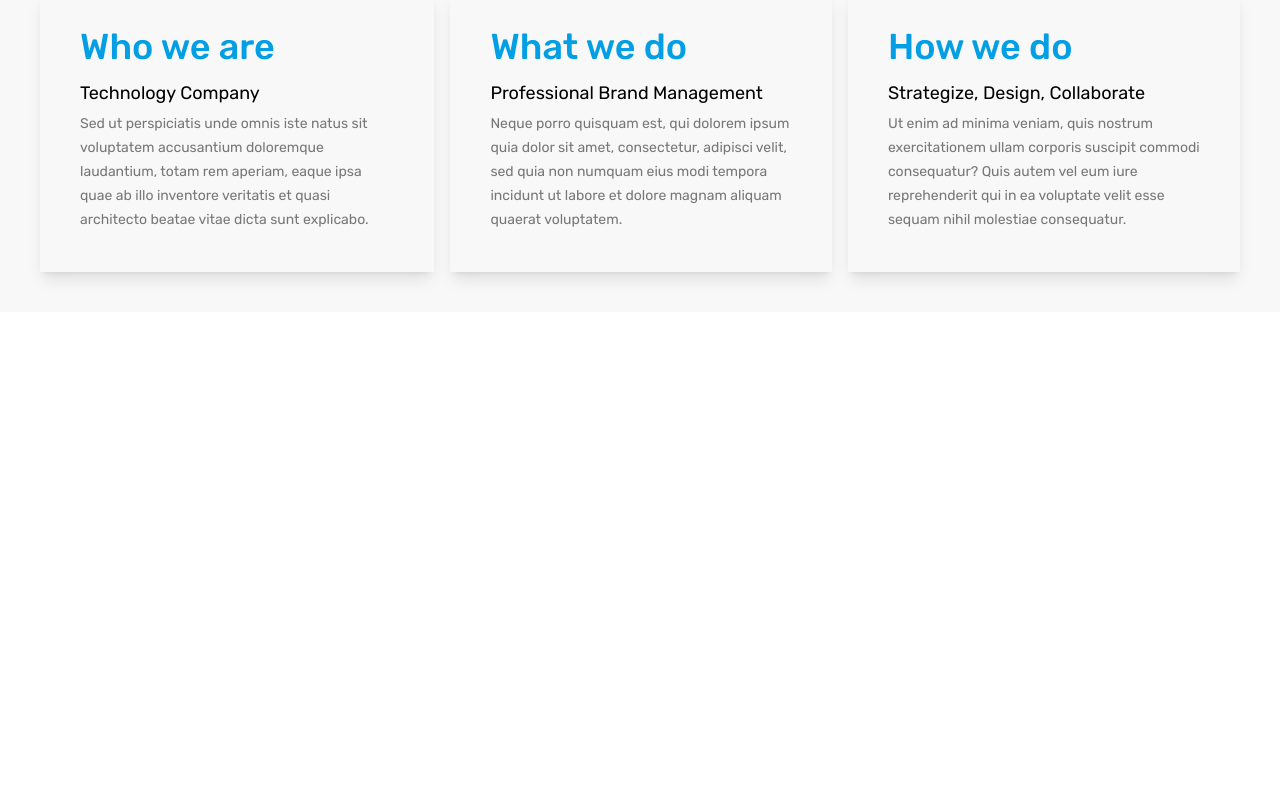
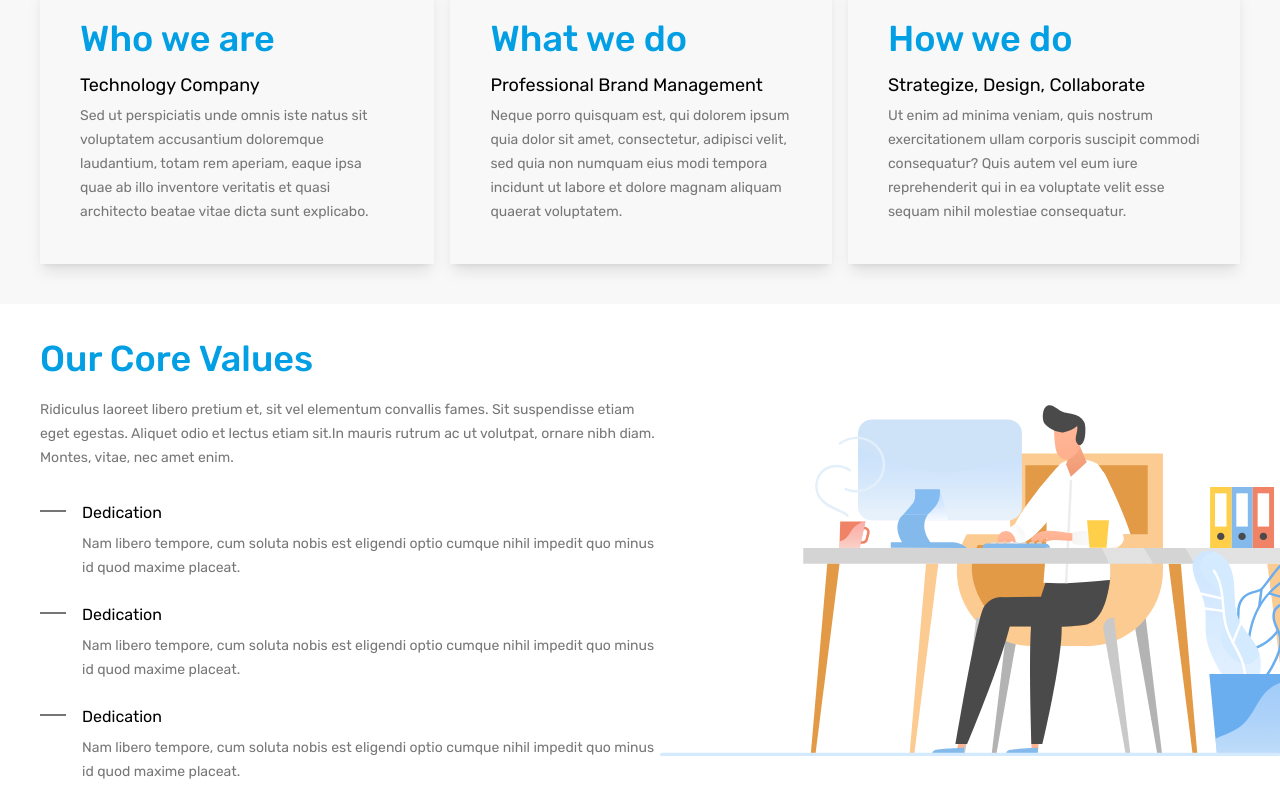
Before and after one commit to ImdaduRohman/algobash, a React (Vite) app: page / in a window 1280 px wide. Shown: the part 526-1326 px from the top of the page. Before the commit the page ends 838 px from the top, so only its background shows below. Built offline with nearby package versions, Linux system fonts and the light colour scheme; a web font is replaced by a local one.

Commit message:
feat: add Our Value section

```diff
--- a/src/App.jsx
+++ b/src/App.jsx
@@ -2,6 +2,7 @@ import './App.css'
 import Header from './components/Header'
 import HeroSection from './section/HeroSection'
 import OurServiceSection from './section/OurServiceSection'
+import OurValueSection from './section/OurValueSection'
 
 function App() {
   return (
@@ -9,6 +10,7 @@ function App() {
       <Header />
       <HeroSection />
       <OurServiceSection />
+      <OurValueSection />
     </>
   )
 }
--- a/src/components/Header.jsx
+++ b/src/components/Header.jsx
@@ -1,6 +1,6 @@
 export default function Header() {
   return (
-    <div className="flex justify-between items-center container px-8 lg:px-28 py-8">
+    <div className="flex justify-between items-center container px-8 lg:px-28 py-7">
       <img src="/logo.svg" alt="logo" />
       <div className="font-medium">Nav Link (on going)</div>
     </div>
--- /dev/null
+++ b/src/section/OurValueSection.jsx
@@ -0,0 +1,37 @@
+import { style } from "../style"
+export default function OurValueSection() {
+  return (
+    <div className="grid grid-cols-1 md:grid-cols-2 mt-10 ml-10">
+      <div>
+        <div className={`${style.title} mb-6`}>Our Core Values</div>
+        <div className={style.content}>Ridiculus laoreet libero pretium et, sit vel elementum convallis fames. Sit suspendisse etiam eget egestas. Aliquet odio et lectus etiam sit.In mauris rutrum ac ut volutpat, ornare nibh diam. Montes, vitae, nec amet enim.</div>
+        <div className="mt-6">
+          <div className="flex items-start gap-4 mb-4">
+            <img src="/strip.svg" alt="strip-image" className="mt-4"/>
+            <div>
+              <div className="text-base leading-[38px] font-normal">Dedication</div>
+              <div className={style.content}>Nam libero tempore, cum soluta nobis est eligendi optio cumque nihil impedit quo minus id quod maxime placeat.</div>
+            </div>
+          </div>
+          <div className="flex items-start gap-4 mb-4">
+            <img src="/strip.svg" alt="strip-image" className="mt-4"/>
+            <div>
+              <div className="text-base leading-[38px] font-normal">Dedication</div>
+              <div className={style.content}>Nam libero tempore, cum soluta nobis est eligendi optio cumque nihil impedit quo minus id quod maxime placeat.</div>
+            </div>
+          </div>
+          <div className="flex items-start gap-4 mb-4">
+            <img src="/strip.svg" alt="strip-image" className="mt-4"/>
+            <div>
+              <div className="text-base leading-[38px] font-normal">Dedication</div>
+              <div className={style.content}>Nam libero tempore, cum soluta nobis est eligendi optio cumque nihil impedit quo minus id quod maxime placeat.</div>
+            </div>
+          </div>
+        </div>
+      </div>
+      <div className="flex justify-end">
+        <img src="/value.svg" alt="vale-image"/>
+      </div>
+    </div>
+  )
+}
```
Also changed, not shown: public/strip.svg (added).
